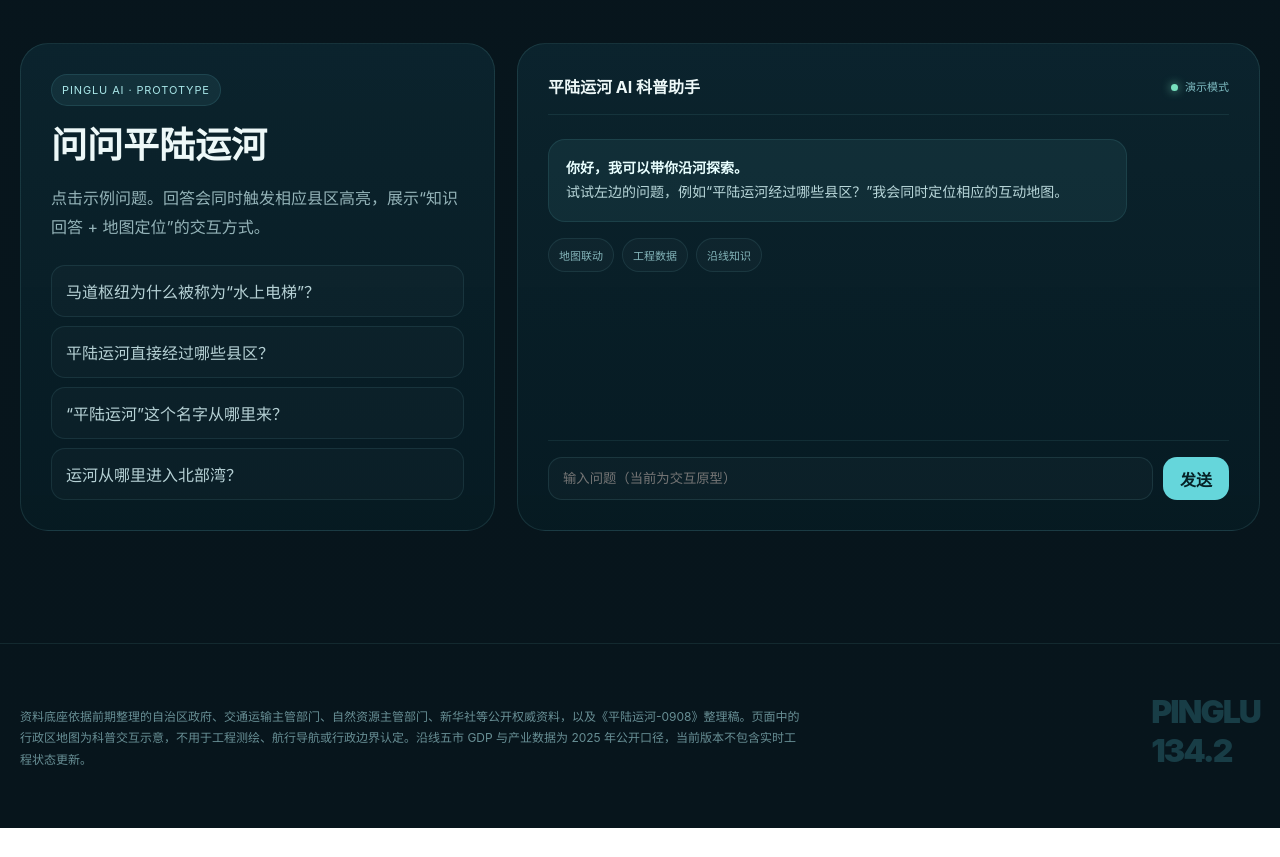
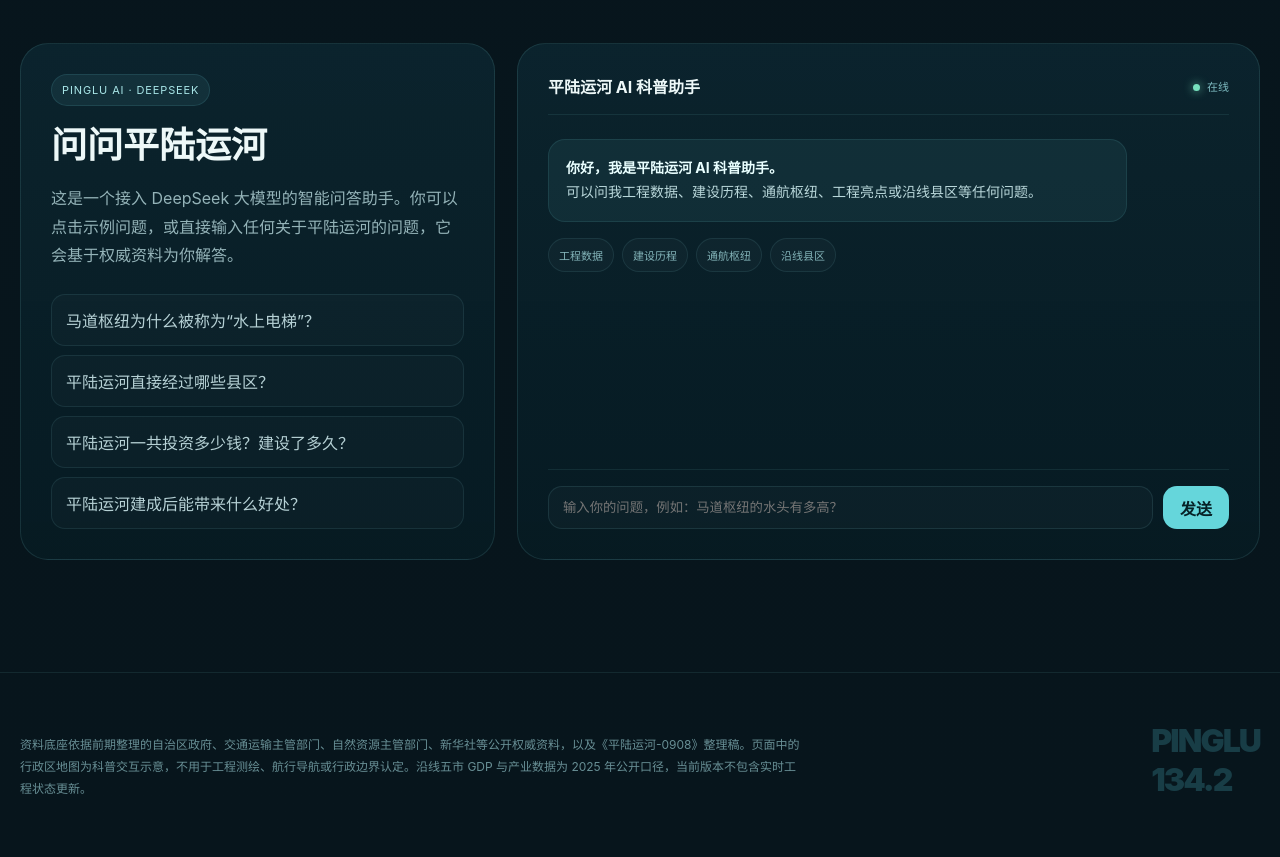
Before and after one commit to xiaoJiangLai/pinglu-canal, a plain HTML site: page index.html in a window 1280 px wide. Shown: the part 11073-11930 px from the top of the page. Before the commit the page ends 11901 px from the top, so only its background shows below. Drawn offline with Linux system fonts and the light colour scheme.

Commit message:
fix: 同步最新index.html（中文data-question，清理旧英文key）

```diff
--- a/index.html
+++ b/index.html
@@ -612,20 +612,20 @@
         </div>
         <div class="ai-block">
           <div class="ai-intro reveal">
-            <span class="ai-chip">PINGLU AI · PROTOTYPE</span>
+            <span class="ai-chip">PINGLU AI · DEEPSEEK</span>
             <h3>问问平陆运河</h3>
-            <p>点击示例问题。回答会同时触发相应县区高亮，展示“知识回答 + 地图定位”的交互方式。</p>
+            <p>这是一个接入 DeepSeek 大模型的智能问答助手。你可以点击示例问题，或直接输入任何关于平陆运河的问题，它会基于权威资料为你解答。</p>
             <div class="questions">
-              <button class="q-btn" data-question="madao">马道枢纽为什么被称为“水上电梯”？</button>
-              <button class="q-btn" data-question="regions">平陆运河直接经过哪些县区？</button>
-              <button class="q-btn" data-question="name">“平陆运河”这个名字从哪里来？</button>
-              <button class="q-btn" data-question="sea">运河从哪里进入北部湾？</button>
+              <button class="q-btn" data-question="马道枢纽为什么被称为“水上电梯”？">马道枢纽为什么被称为“水上电梯”？</button>
+              <button class="q-btn" data-question="平陆运河直接经过哪些县区？">平陆运河直接经过哪些县区？</button>
+              <button class="q-btn" data-question="平陆运河一共投资多少钱？建设了多久？">平陆运河一共投资多少钱？建设了多久？</button>
+              <button class="q-btn" data-question="平陆运河建成后能带来什么好处？">平陆运河建成后能带来什么好处？</button>
             </div>
           </div>
           <div class="ai-demo reveal">
-            <div class="chat-head"><strong>平陆运河 AI 科普助手</strong><span class="chat-status">演示模式</span></div>
-            <div class="chat-body"><div class="chat-message" id="aiAnswer"><strong>你好，我可以带你沿河探索。</strong><br>试试左边的问题，例如“平陆运河经过哪些县区？”我会同时定位相应的互动地图。</div><div class="chat-actions" id="aiActions"><span class="chat-action">地图联动</span><span class="chat-action">工程数据</span><span class="chat-action">沿线知识</span></div></div>
-            <div class="chat-input"><input id="fakeInput" placeholder="输入问题（当前为交互原型）" /><button id="fakeSend">发送</button></div>
+            <div class="chat-head"><strong>平陆运河 AI 科普助手</strong><span class="chat-status">在线</span></div>
+            <div class="chat-body"><div class="chat-message" id="aiAnswer"><strong>你好，我是平陆运河 AI 科普助手。</strong><br>可以问我工程数据、建设历程、通航枢纽、工程亮点或沿线县区等任何问题。</div><div class="chat-actions" id="aiActions"><span class="chat-action">工程数据</span><span class="chat-action">建设历程</span><span class="chat-action">通航枢纽</span><span class="chat-action">沿线县区</span></div></div>
+            <div class="chat-input"><input id="fakeInput" placeholder="输入你的问题，例如：马道枢纽的水头有多高？" /><button id="fakeSend">发送</button></div>
           </div>
         </div>
       </div>
@@ -640,6 +640,7 @@
   </footer>
 
   <script src="js/data.js"></script>
+  <script src="js/knowledge.js"></script>
   <script src="js/main.js"></script>
 </body>
 </html>
```
